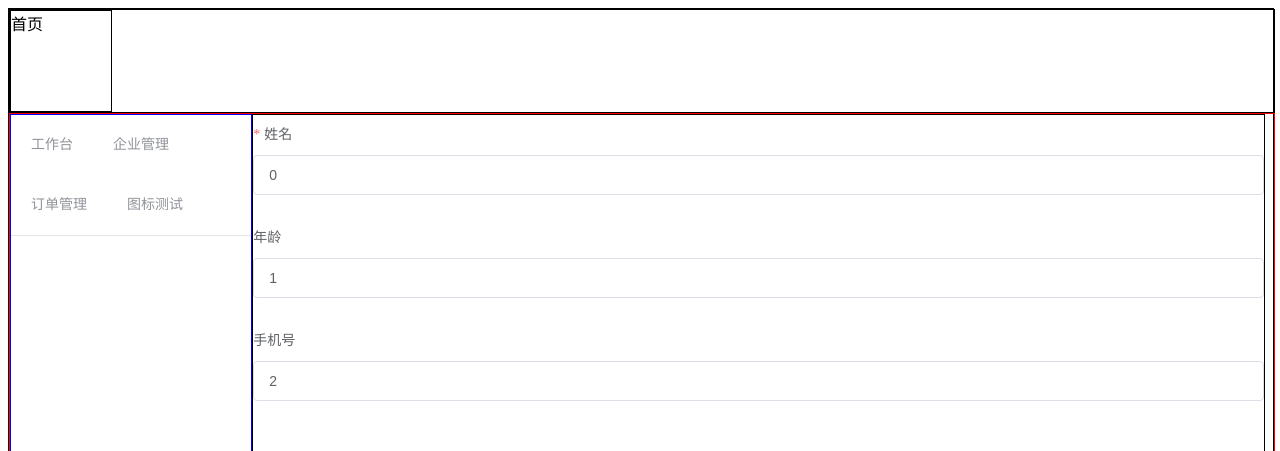
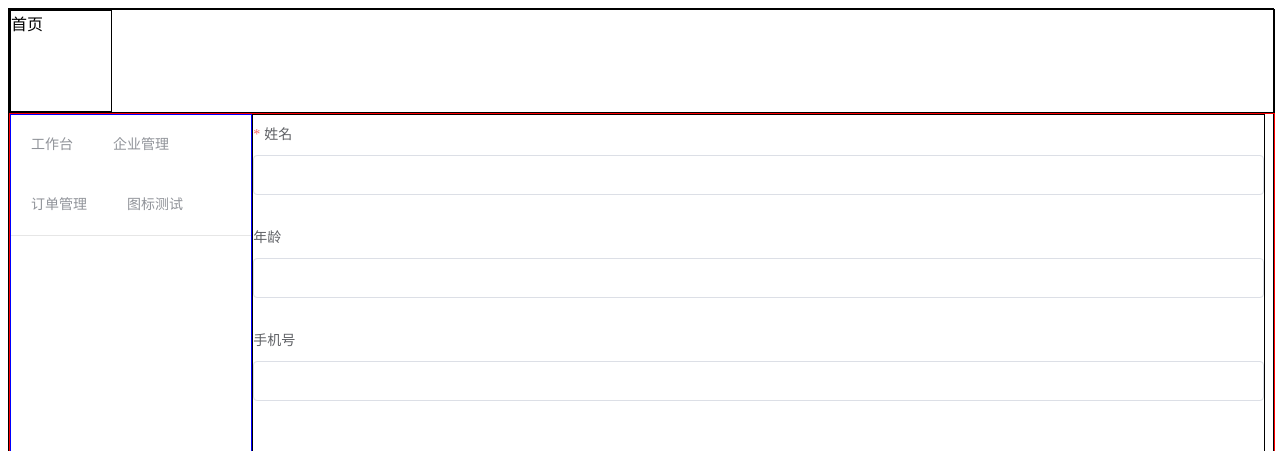
Before and after one commit to xxdragon-z/the-vue-basic-study-project, a Vue app: page /#/testValidate in a window 1280 px wide. Shown: the top 451 px of the page. Built offline with nearby package versions, Linux system fonts and the light colour scheme.

Commit message:
表单 验证bug修复

```diff
--- a/src/components/TestVForWithValidate.vue
+++ b/src/components/TestVForWithValidate.vue
@@ -36,11 +36,12 @@
               {name:'年龄',field:'age',value:''},
               {name:'手机号',field:'phone',value:''}],
             moduleParams:{
-              name:''
             }
           }
       },
-      beforeMount(){ this.initParams()},
+      beforeMount(){
+          // this.initParams()
+      },
       created(){
 
       },
@@ -53,6 +54,7 @@
           },
           initParams(){
             let _this = this;
+            //下面的东西可写可不写 ，最好写上
             _this.dataList.forEach((a,b)=>{
             _this.moduleParams[a.field]=""+b
             })
```
